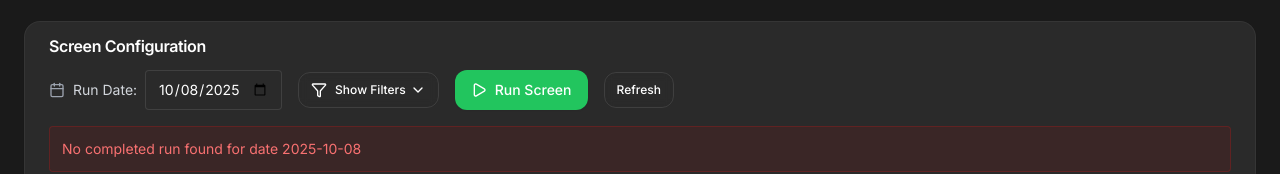
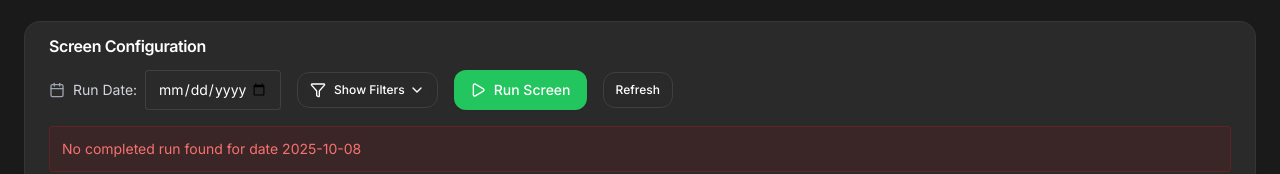
Before and after one commit to chunghaw/AI_trading_agent, a Next.js app in the folder apps/web/: page /screen in a window 1280 px wide. Shown: the part 176-350 px from the top of the page. Built offline with nearby package versions, Linux system fonts and the light colour scheme; no server answers; the database is empty.

Commit message:
feat: auto-load latest AI run on Screener mount

```diff
--- a/apps/web/app/(app)/screen/page.tsx
+++ b/apps/web/app/(app)/screen/page.tsx
@@ -43,7 +43,7 @@ const DEFAULT_FILTERS: ScreenFilters = {
 import { ScreenerDashboard } from "@/components/screen/ScreenerDashboard";
 
 export default function ScreenPage() {
-  const [runDate, setRunDate] = useState(dayjs().format("YYYY-MM-DD"));
+  const [runDate, setRunDate] = useState("");
   const [candidates, setCandidates] = useState<ScreenCandidate[]>([]);
   const [run, setRun] = useState<ScreenRun | null>(null);
   const [loading, setLoading] = useState(false);
@@ -62,7 +62,12 @@ export default function ScreenPage() {
       setLoading(true);
       setError(null);
 
-      const response = await fetch(`/api/screen/candidates?runDate=${runDate}&limit=100`);
+      const queryParams = new URLSearchParams({ limit: "100" });
+      if (runDate) {
+        queryParams.append("runDate", runDate);
+      }
+
+      const response = await fetch(`/api/screen/candidates?${queryParams.toString()}`);
       const data = await response.json();
 
       if (data.success) {
@@ -182,7 +187,7 @@ export default function ScreenPage() {
                 <label className="text-sm text-gray-300">Run Date:</label>
                 <input
                   type="date"
-                  value={runDate}
+                  value={runDate || (run?.run_date ? dayjs(run.run_date).format("YYYY-MM-DD") : "")}
                   onChange={(e) => setRunDate(e.target.value)}
                   className="px-3 py-2 bg-[#2a2a2a] border border-white/10 rounded text-white text-sm"
                   max={dayjs().format("YYYY-MM-DD")}
```
